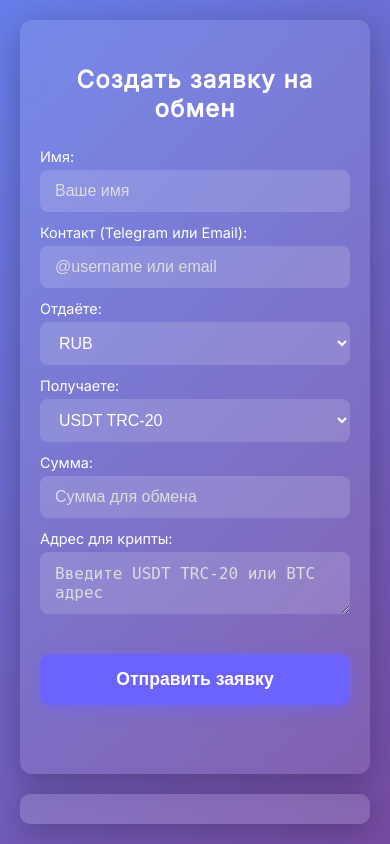
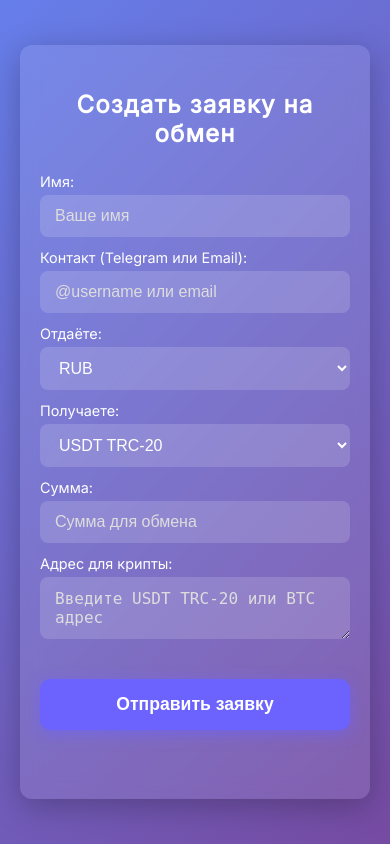
Before and after one commit to DaddyBane/obmen, a Flask app: page / in a window 390 px wide. Run offline with Flask 3, Linux system fonts and the light colour scheme.

Commit message:
Update index.html

```diff
--- a/templates/index.html
+++ b/templates/index.html
@@ -17,19 +17,17 @@
       justify-content: center;
       align-items: center;
       color: #fff;
-      flex-direction: column;
       padding: 20px;
     }
-    form {
-      background: rgba(255, 255, 255, 0.1);
+    .container {
+      background: rgba(255,255,255,0.1);
+      border-radius: 12px;
       padding: 30px 40px;
-      border-radius: 12px;
-      box-shadow: 0 8px 32px rgba(0,0,0,0.25);
       width: 100%;
       max-width: 420px;
+      box-shadow: 0 8px 32px rgba(0,0,0,0.25);
       backdrop-filter: blur(10px);
       -webkit-backdrop-filter: blur(10px);
-      margin-bottom: 20px;
     }
     h2 {
       text-align: center;
@@ -91,38 +89,29 @@
       min-height: 1.5em;
     }
     #paymentInfo {
-      background: rgba(255, 255, 255, 0.15);
+      margin-top: 25px;
+      background: rgba(0,0,0,0.3);
       padding: 15px;
       border-radius: 10px;
-      max-width: 420px;
-      width: 100%;
-      color: #a0e7a0;
-      font-weight: 700;
       font-size: 1rem;
-      text-align: center;
-      min-height: 1.5em;
+      color: #fff;
+      display: none;
       white-space: pre-wrap;
       word-wrap: break-word;
-      box-shadow: 0 8px 32px rgba(0,0,0,0.25);
-      backdrop-filter: blur(10px);
-      -webkit-backdrop-filter: blur(10px);
+      box-shadow: 0 0 10px 2px #6c63ff;
     }
-
-    /* Адаптив для мобильных */
     @media (max-width: 480px) {
-      form {
+      .container {
         padding: 25px 20px;
-        max-width: 90vw;
-      }
-      #paymentInfo {
         max-width: 90vw;
       }
     }
   </style>
 </head>
 <body>
+  <div class="container">
+    <h2>Создать заявку на обмен</h2>
     <form id="exchangeForm" autocomplete="off">
-    <h2>Создать заявку на обмен</h2>
       <label>Имя:
         <input name="name" placeholder="Ваше имя" required />
       </label>
@@ -130,7 +119,7 @@
         <input name="contact" placeholder="@username или email" required />
       </label>
       <label>Отдаёте:
-      <select name="from_currency">
+        <select name="from_currency" required>
           <option value="RUB">RUB</option>
         </select>
       </label>
@@ -147,48 +136,25 @@
         <textarea name="crypto_address" rows="2" placeholder="Введите USDT TRC-20 или BTC адрес" required></textarea>
       </label>
       <button type="submit">Отправить заявку</button>
+    </form>
     <div id="message"></div>
-  </form>
-
     <div id="paymentInfo"></div>
+  </div>
 
   <script>
     const form = document.getElementById('exchangeForm');
     const msg = document.getElementById('message');
-    const paymentDiv = document.getElementById('paymentInfo');
-
-    let intervalId = null;
-    let userContact = '';
-
-    async function checkPaymentInfo(contact) {
-      try {
-        const res = await fetch('/api/requests');
-        const requests = await res.json();
-        // Ищем заявку по контакту с непустыми реквизитами
-        const userRequest = requests.find(r => r.contact === contact && r.payment_info && r.payment_info.trim() !== '');
-        if (userRequest) {
-          paymentDiv.textContent = 💰 Реквизиты для оплаты:\n${userRequest.payment_info};
-          if (intervalId) {
-            clearInterval(intervalId);
-            intervalId = null; // остановить дальнейший опрос
-          }
-        } else {
-          paymentDiv.textContent = "⏳ Реквизиты ещё не выданы. Подождите...";
-        }
-      } catch {
-        paymentDiv.textContent = "❌ Ошибка при получении реквизитов.";
-      }
-    }
-
+    const payInfo = document.getElementById('paymentInfo');
     form.onsubmit = async (e) => {
       e.preventDefault();
-      msg.textContent = "⏳ Отправка...";
-      paymentDiv.textContent = "";
-      userContact = form.contact.value.trim();
+      msg.style.color = "#fff";
+      msg.textContent = "⏳ Отправка заявки...";
+      payInfo.style.display = "none";
+      payInfo.textContent = "";
 
       const data = {
         name: form.name.value.trim(),
-        contact: userContact,
+        contact: form.contact.value.trim(),
         from_currency: form.from_currency.value,
         to_currency: form.to_currency.value,
         amount: parseFloat(form.amount.value),
@@ -204,13 +170,11 @@
         const json = await res.json();
         if (json.ok) {
           msg.style.color = "#a0e7a0";
-          msg.textContent = "✅ Заявка принята! Ожидайте выдачу реквизитов.";
+          msg.textContent = "✅ Заявка принята! Ждите реквизиты от админа.";
+
+          // Запускаем цикл опроса для получения реквизитов
+          pollPaymentInfo();
           form.reset();
-
-          // Запускаем опрос реквизитов каждые 5 секунд
-          intervalId = setInterval(() => {
-            checkPaymentInfo(userContact);
-          }, 5000);
         } else {
           msg.style.color = "#f88";
           msg.textContent = "❌ Ошибка при отправке заявки.";
@@ -220,6 +184,34 @@
         msg.textContent = "❌ Ошибка сети.";
       }
     };
+
+    let pollIntervalId = null;
+
+    async function pollPaymentInfo() {
+      // Опрос каждые 5 секунд, пока не получим реквизиты
+      pollIntervalId = setInterval(async () => {
+        try {
+          const res = await fetch('/api/requests');
+          const requests = await res.json();
+
+          // Находим заявку текущего пользователя по имени + контакту (лучше, можно уникальный ID возвращать из submit, но упрощаем)
+          // Здесь сделаем упрощённо — покажем последнюю заявку текущего имени+контакта
+          const name = form.name.value.trim();
+          const contact = form.contact.value.trim();
+
+          const userRequest = requests.find(r => r.name === name && r.contact === contact);
+
+          if (userRequest && userRequest.payment_info && userRequest.payment_info.trim().length > 0) {
+            payInfo.style.display = "block";
+            payInfo.textContent = "Реквизиты для оплаты:\n\n" + userRequest.payment_info;
+            msg.textContent = "✅ Реквизиты получены!";
+            clearInterval(pollIntervalId);
+          }
+        } catch {
+          // Игнорируем ошибки в опросе
+        }
+      }, 5000);
+    }
   </script>
 </body>
 </html>
```
Lines whose indentation alone changed are shown as unchanged.
